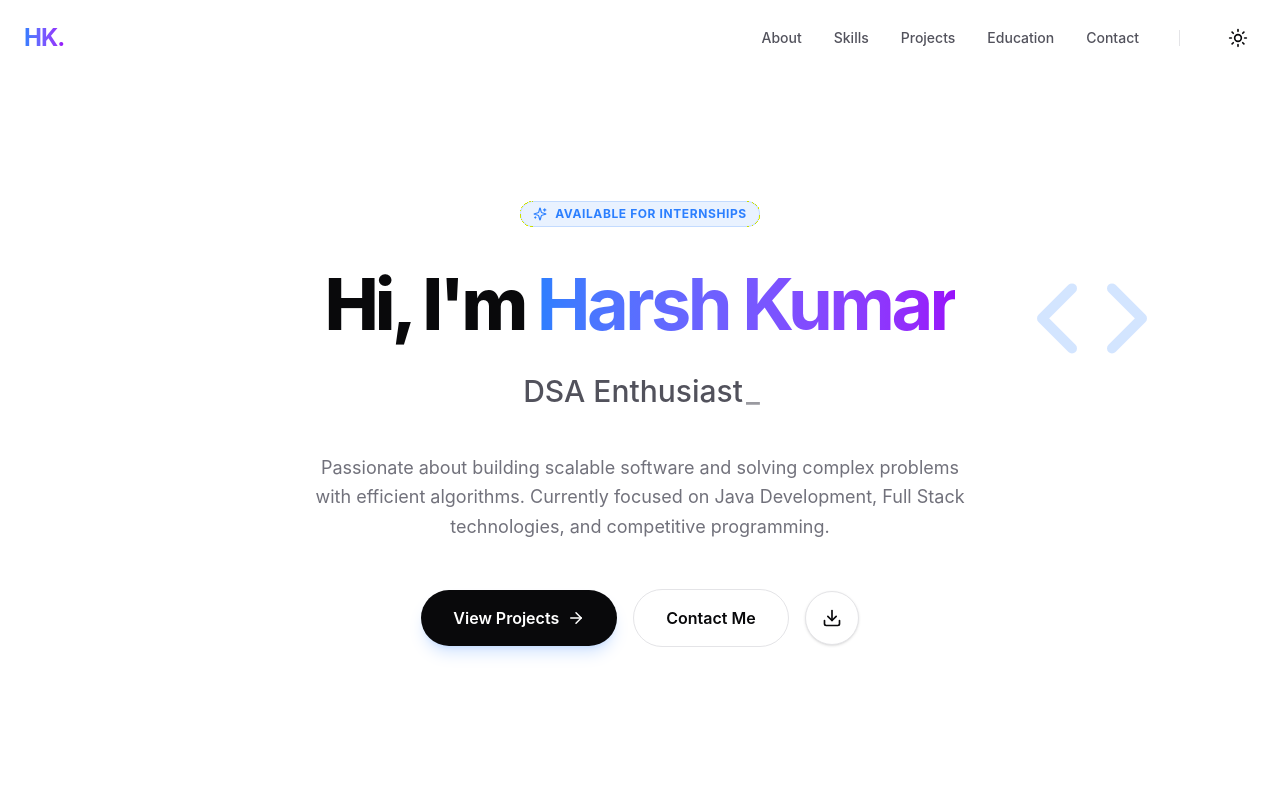
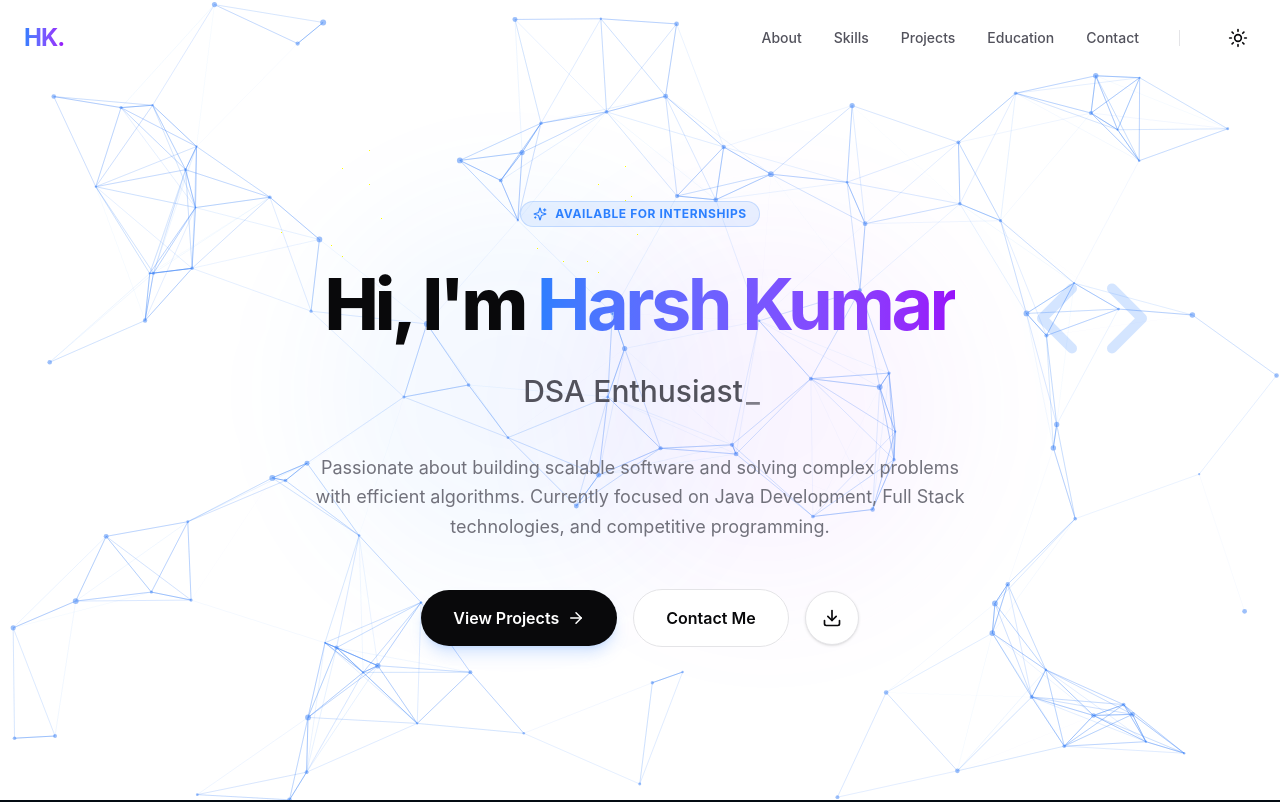
Before and after one commit to harsh-kr9/Portfolio, a React app: page / in a window 1280 px wide. Shown: the top 802 px of the page. Built offline with nearby package versions, Linux system fonts and the light colour scheme; the HTML template or start-up script is replaced by a standard one.

Commit message:
feat: persistent network background and UI transparency improvements

```diff
--- a/src/App.jsx
+++ b/src/App.jsx
@@ -44,7 +44,11 @@ function App() {
   };
 
   return (
-    <div className="min-h-screen bg-white dark:bg-zinc-950 text-zinc-950 dark:text-white transition-colors duration-500">
+    <div className="relative min-h-screen text-zinc-950 dark:text-white transition-colors duration-500">
+      {/* Persistent Background Layer */}
+      <div className="fixed inset-0 bg-white dark:bg-zinc-950 -z-20 transition-colors duration-500" />
+
+      <AnimatedBackground theme={theme} />
       <AnimatePresence>
         {isLoading ? (
           <motion.div
@@ -71,7 +75,6 @@ function App() {
             animate={{ opacity: 1 }}
             transition={{ duration: 1 }}
           >
-            <AnimatedBackground theme={theme} />
             <Navbar theme={theme} toggleTheme={toggleTheme} />
 
             <main>
--- a/src/components/AnimatedBackground.jsx
+++ b/src/components/AnimatedBackground.jsx
@@ -12,7 +12,7 @@ const AnimatedBackground = ({ theme }) => {
       id="tsparticles"
       init={particlesInit}
       options={{
-        fullScreen: { enable: true, zIndex: -1 },
+        fullScreen: { enable: true, zIndex: -10 },
         background: {
           color: {
             value: "transparent",
@@ -22,12 +22,12 @@ const AnimatedBackground = ({ theme }) => {
         interactivity: {
           events: {
             onClick: { enable: true, mode: "push" },
-            onHover: { enable: true, mode: "repulse" },
+            onHover: { enable: true, mode: "grab" },
             resize: true,
           },
           modes: {
             push: { quantity: 4 },
-            repulse: { distance: 100, duration: 0.4 },
+            grab: { distance: 200, links: { opacity: 0.5 } },
           },
         },
         particles: {
@@ -38,17 +38,17 @@ const AnimatedBackground = ({ theme }) => {
             color: theme === "dark" ? "#3b82f6" : "#6366f1",
             distance: 150,
             enable: true,
-            opacity: 0.2,
+            opacity: 0.4,
             width: 1,
           },
           move: {
             direction: "none",
             enable: true,
             outModes: {
-              default: "bounce",
+              default: "out",
             },
             random: false,
-            speed: 1,
+            speed: 0.8,
             straight: false,
           },
           number: {
@@ -56,10 +56,10 @@ const AnimatedBackground = ({ theme }) => {
               enable: true,
               area: 800,
             },
-            value: 80,
+            value: 100,
           },
           opacity: {
-            value: 0.3,
+            value: 0.5,
           },
           shape: {
             type: "circle",
--- a/src/components/CodingProfiles.jsx
+++ b/src/components/CodingProfiles.jsx
@@ -27,7 +27,7 @@ const CodingProfiles = () => {
   ];
 
   return (
-    <section id="profiles" className="section-padding bg-zinc-50 dark:bg-zinc-950/50">
+    <section id="profiles" className="section-padding bg-zinc-50/30 dark:bg-zinc-950/30">
       <div className="max-w-7xl mx-auto">
         <div className="text-center mb-16">
           <motion.h2
--- a/src/components/Contact.jsx
+++ b/src/components/Contact.jsx
@@ -52,7 +52,7 @@ const Contact = () => {
             viewport={{ once: true }}
             className="lg:w-1/2"
           >
-            <div className="p-8 md:p-12 rounded-[40px] glass-card border-none bg-white dark:bg-zinc-900 shadow-2xl">
+            <div className="p-8 md:p-12 rounded-[40px] glass-card border-none bg-white/50 dark:bg-zinc-900/50 shadow-2xl">
               <form className="space-y-6">
                 <div className="grid grid-cols-1 md:grid-cols-2 gap-6">
                   <div className="space-y-2">
--- a/src/components/Skills.jsx
+++ b/src/components/Skills.jsx
@@ -30,7 +30,7 @@ const Skills = () => {
   ];
 
   return (
-    <section id="skills" className="section-padding bg-zinc-50 dark:bg-zinc-950/50">
+    <section id="skills" className="section-padding bg-zinc-50/30 dark:bg-zinc-950/30">
       <div className="max-w-7xl mx-auto">
         <div className="text-center mb-16">
           <motion.h2
```
